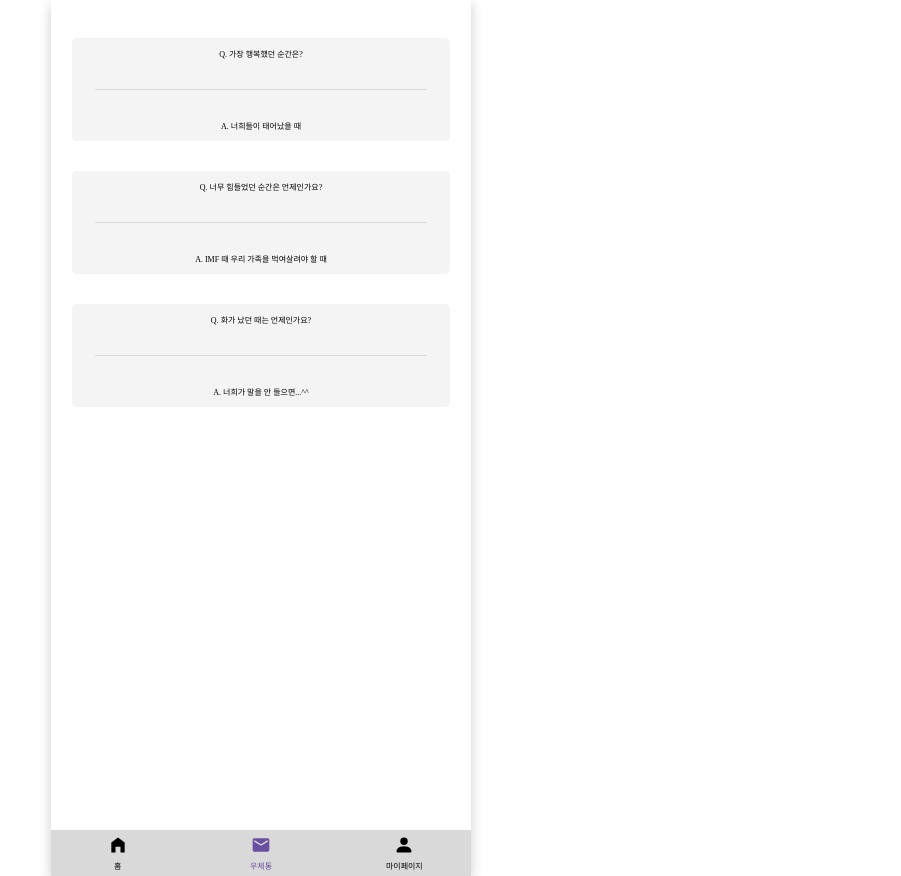
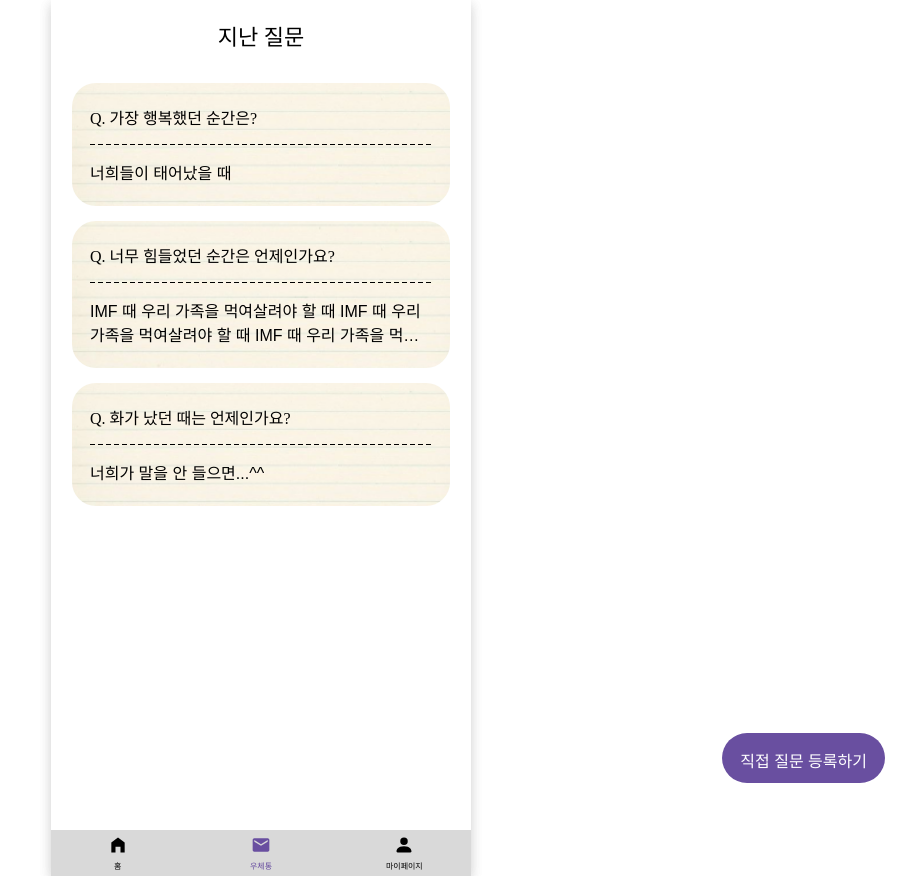
Before and after one commit to Baekya-Team17/Team-17-front, a React (Vite) app: page /historypage in a window 1280 px wide. Shown: the whole page, without its empty margins (379-1280 px from the left). Built offline with nearby package versions, Linux system fonts and the light colour scheme.

Commit message:
feat: 질문 목록 구현

```diff
--- a/src/pages/historypage/historypage.tsx
+++ b/src/pages/historypage/historypage.tsx
@@ -1,36 +1,89 @@
-import CustomBox from "../../components/CustomBox";
-import CustomColumn from "../../components/CustomColumn";
-import CustomFont from "../../components/CustomFont";
-import CustomDivider from "../../components/CustomDivider";
+import CustomBox from '../../components/CustomBox';
+import CustomButton from '../../components/CustomButton';
+import CustomColumn from '../../components/CustomColumn';
+import CustomFont from '../../components/CustomFont';
+import HeaderBox from '../../components/HeaderBox';
+import { colors } from '../../styles/colors';
+import styled from 'styled-components';
 
+const Divider = styled.div`
+  width: 100%;
+  height: 1px;
+  background-image: linear-gradient(to right, black 60%, transparent 40%);
+  background-size: 8px 1px; /* 점선의 반복 크기 (길이+공백) */
+`;
+
+const WritingBox = styled.div`
+  width: 90%;
+  height: auto;
+  display: flex;
+  flex-direction: column;
+  align-items: flex-start;
+  padding: 2.2rem 1.8rem;
+  background-image: url('src/assets/writingPad.png'); /* 이미지 경로 */
+  border-radius: 2.4rem;
+  gap: 1.5rem;
+  background-size: cover; /* 이미지를 컨테이너에 맞게 */
+  background-position: center; /* 이미지 중심 위치 */
+`;
+const AnswerText = styled.div`
+  color: black;
+  font-size: 1.6rem;
+  overflow: hidden;
+  text-overflow: ellipsis;
+  display: -webkit-box;
+  -webkit-line-clamp: 2;
+  -webkit-box-orient: vertical;
+`;
+const FixedBtn = styled.div`
+  position: fixed;
+  padding: 1.5rem 1.8rem;
+  width: auto;
+  height: 5rem;
+  font-size: 1.6rem;
+  background-color: ${colors.Primary};
+  color: white;
+  border-radius: 2.5rem;
+  right: 16px;
+  bottom: 17px;
+`;
 function HistoryPage() {
   // 질문, 답변 mockData
   const historyData = [
-		{ question: "가장 행복했던 순간은?", answer: "너희들이 태어났을 때" },
-		{ question: "너무 힘들었던 순간은 언제인가요?", answer: "IMF 때 우리 가족을 먹여살려야 할 때" },
-		{ question: "화가 났던 때는 언제인가요?", answer: "너희가 말을 안 들으면...^^" },
+    { question: '가장 행복했던 순간은?', answer: '너희들이 태어났을 때' },
+    {
+      question: '너무 힘들었던 순간은 언제인가요?',
+      answer:
+        'IMF 때 우리 가족을 먹여살려야 할 때 IMF 때 우리 가족을 먹여살려야 할 때 IMF 때 우리 가족을 먹여살려야 할 때 IMF 때 우리 가족을 먹여살려야 할 때 IMF 때 우리 가족을 먹s여살려야 할 때 IMF 때 우리 가족을 먹여살려야 할 때 IMF 때 우리 가족을 먹여살려야 할 때',
+    },
+    {
+      question: '화가 났던 때는 언제인가요?',
+      answer: '너희가 말을 안 들으면...^^',
+    },
   ];
 
   return (
-		<CustomColumn $width="100%" $minHeight="100vh" $alignitems="center" $justifycontent="flex-start">
-			<CustomColumn $height="1vh" />
+    <CustomColumn
+      $width="100%"
+      $minHeight="100vh"
+      $alignitems="center"
+      $justifycontent="flex-start"
+      $gap="1.5rem"
+    >
+      <CustomColumn $height="0.5vh" />
+      <CustomFont $font="2.2rem">지난 질문</CustomFont>
+      <CustomColumn $height="0.3vh" />
+
       {historyData.map((item, index) => (
-				<CustomBox
-					key={index}
-					$width="90%"
-					$height="auto"
-					$alignitems="center"
-					$justifycontent="center"
-					$padding="1rem 0.5rem"
-					$backgroundcolor="#F4F4F5"
-				>
-					<CustomColumn $width="100%" $height="auto">
-						<CustomFont $color="black">Q. {item.question}</CustomFont>
-						<CustomDivider $width="90%" $height="1px" $backgroundcolor="#D9D9D9" />
-						<CustomFont $color="black">A. {item.answer}</CustomFont>
-					</CustomColumn>
-				</CustomBox>
+        <WritingBox key={index}>
+          <CustomFont $color="black" $font="1.6rem">
+            Q. {item.question}
+          </CustomFont>
+          <Divider />
+          <AnswerText>{item.answer}</AnswerText>
+        </WritingBox>
       ))}
+      <FixedBtn>직접 질문 등록하기</FixedBtn>
     </CustomColumn>
   );
 }
```
Also changed, not shown: src/assets/writingPad.png (added). Lines whose indentation alone changed are shown as unchanged.
